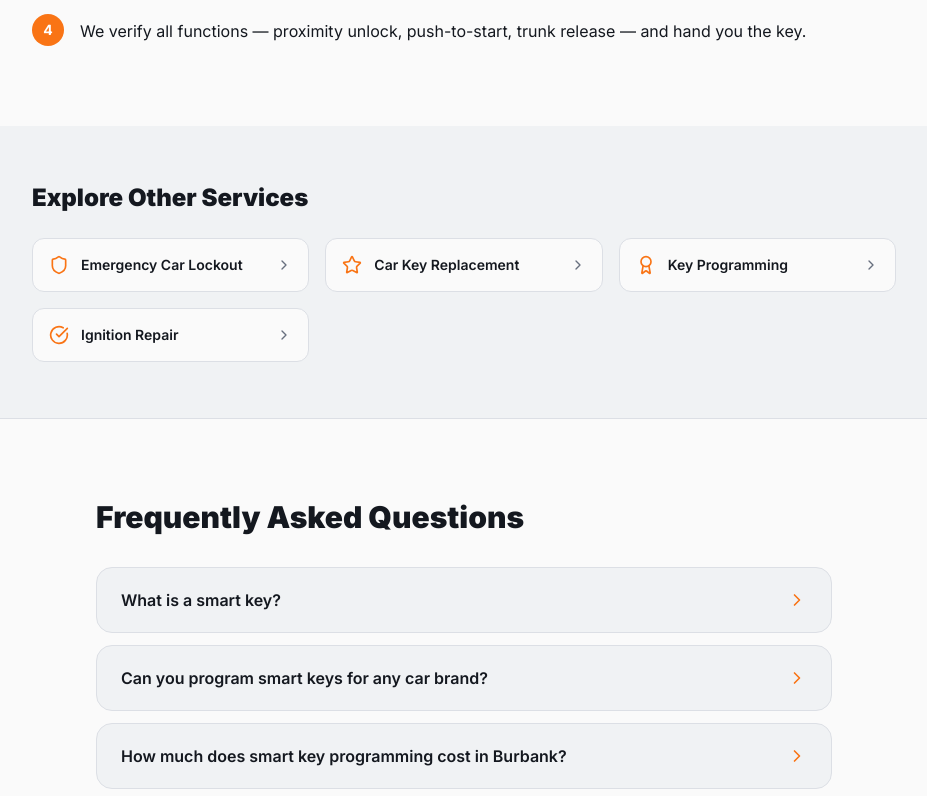
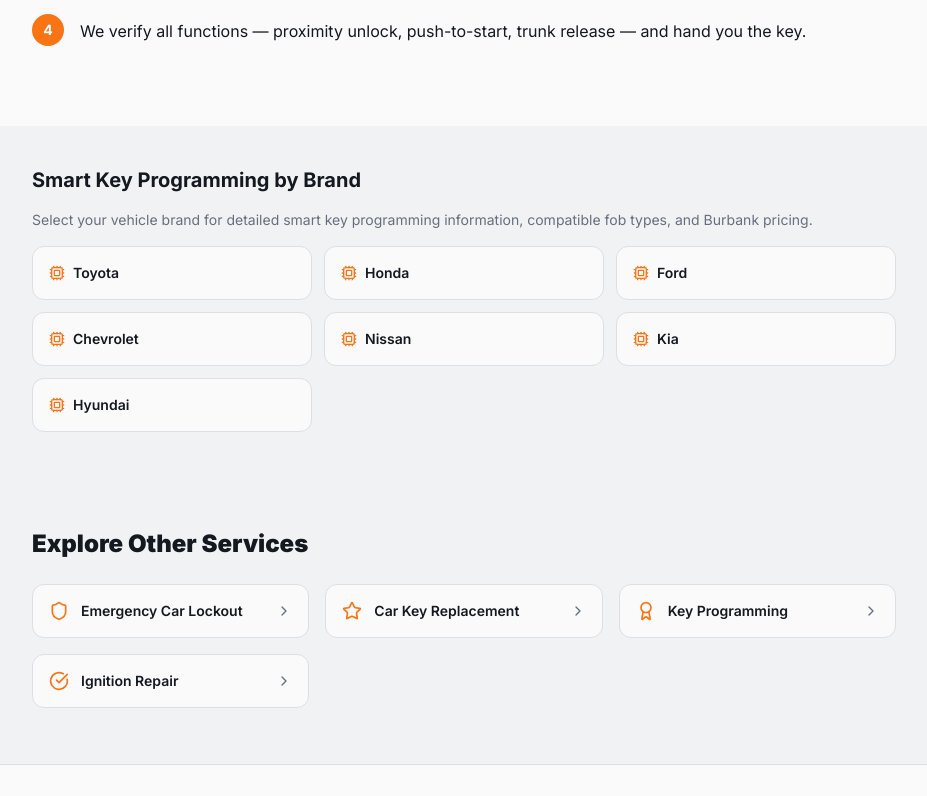
Before and after one commit to armound9932-bot/prompter-forge-92, a React (Vite) app: page /smart-key-programming in a window 1280 px wide. Shown: the part 1344-2140 px from the top of the page, without its empty margins (176-1103 px from the left). Built offline with nearby package versions, Linux system fonts and the light colour scheme.

Commit message:
Changes
Co-authored-by: armound9932-bot <229856488+armound9932-bot@users.noreply.github.com>

```diff
--- a/src/pages/SmartKeyProgramming.tsx
+++ b/src/pages/SmartKeyProgramming.tsx
@@ -1,5 +1,16 @@
 import { Cpu } from "lucide-react";
+import { Link } from "react-router-dom";
 import ServicePageLayout from "@/components/ServicePageLayout";
+
+const brands = [
+  { slug: "/smart-key-programming/toyota", label: "Toyota" },
+  { slug: "/smart-key-programming/honda", label: "Honda" },
+  { slug: "/smart-key-programming/ford", label: "Ford" },
+  { slug: "/smart-key-programming/chevrolet", label: "Chevrolet" },
+  { slug: "/smart-key-programming/nissan", label: "Nissan" },
+  { slug: "/smart-key-programming/kia", label: "Kia" },
+  { slug: "/smart-key-programming/hyundai", label: "Hyundai" },
+];
 
 export default function SmartKeyProgramming() {
   return (
@@ -33,6 +44,22 @@ export default function SmartKeyProgramming() {
           { q: "Do I need to tow my car to a dealer for smart key programming?", a: "No. Our mobile locksmith comes to your location in Burbank and programs your smart key on-site." },
         ],
       }}
+      extraContent={
+        <section className="py-10 bg-muted">
+          <div className="max-w-4xl mx-auto px-4">
+            <h2 className="text-xl font-bold text-foreground mb-4">Smart Key Programming by Brand</h2>
+            <p className="text-muted-foreground text-sm mb-4">Select your vehicle brand for detailed smart key programming information, compatible fob types, and Burbank pricing.</p>
+            <div className="grid sm:grid-cols-2 md:grid-cols-3 gap-3">
+              {brands.map(b => (
+                <Link key={b.slug} to={b.slug} className="flex items-center gap-2 bg-card rounded-xl p-4 border border-border hover:shadow-md hover:-translate-y-0.5 transition-all">
+                  <Cpu className="w-4 h-4 text-accent shrink-0" />
+                  <span className="font-semibold text-foreground text-sm">{b.label}</span>
+                </Link>
+              ))}
+            </div>
+          </div>
+        </section>
+      }
     />
   );
 }
```
